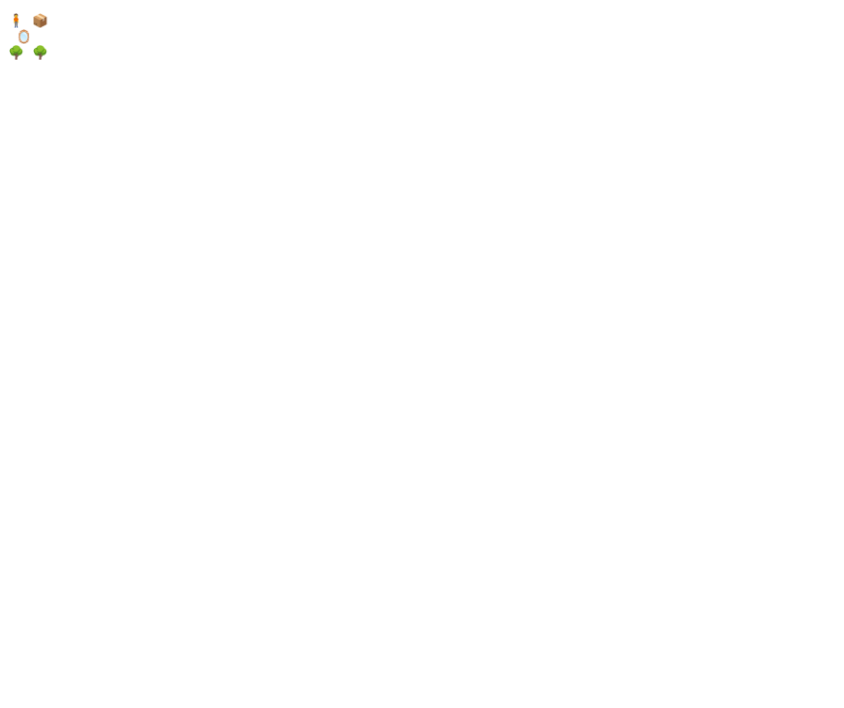
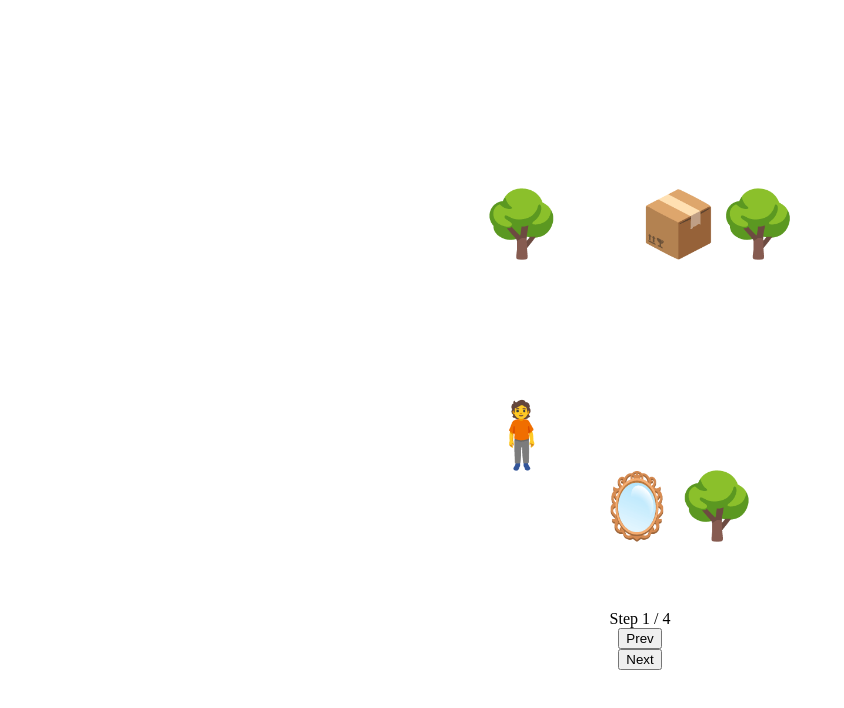
Before and after one commit to Khan1021/mirror-mirror-puzzle, a website with bundled scripts: page index.html in a window 1280 px wide. Shown: the whole page, without its empty margins (0-844 px from the left). Built offline with nearby package versions, Linux system fonts and the light colour scheme.

Commit message:
Load game data and add step navigation
Replace hardcoded sample state with dynamic game data loading from JSON file. Add prev/next button controls to navigate through game steps, display current step count and win status. Update HTML styling for centered layout.

```diff
--- a/index.html
+++ b/index.html
@@ -2,10 +2,27 @@
 <html lang="en">
 <head>
   <meta charset="UTF-8">
+  <style>
+    body{
+      height:100vh;
+      margin:0;
+      display:flex;
+      flex-direction:column;
+      align-items:center;
+      justify-content:center;
+    }
+    #grid{
+      font-size:4rem;
+      line-height:1.1;
+    }
+  </style>
   <title>Mirror Mirror Puzzle</title>
 </head>
 <body>
   <pre id="grid"></pre>
+  <div id="status"></div>
+  <button id="prev">Prev</button>
+  <button id="next">Next</button>
   <script type="module" src="dist/main.js"></script>
 </body>
 </html>
--- a/src/main.ts
+++ b/src/main.ts
@@ -28,16 +28,10 @@ interface GameState{
 
 
 
-const sampleState: GameState ={
-    width: 3,
-    height:3,
-    grid:[
-        [ {type: "character", direction: "right"},null, {type: "crate"}],
-        [ null, {type: "mirror", angle: 45}, null ],
-        [{type: "tree"}, null, {type: "tree"}]
-    ]
-};
-
+interface GameData{
+    won: boolean;
+    steps: GameState[];
+}
 
 // helper function that converts single cell into an emoji
 function cellToEmoji(cell: Cell): string{
@@ -76,6 +70,47 @@ function renderGrid(state: GameState): string{
 }
 
 const gridElement = document.getElementById("grid");
-if (gridElement !== null) {
-    gridElement.textContent = renderGrid(sampleState);
+const statusElement = document.getElementById("status");
+const prevButton = document.getElementById("prev");
+const nextButton = document.getElementById("next");
+
+let steps: GameState[] = [];
+let currentStep = 0;
+let won = false;
+
+function showStep(): void {
+    if (gridElement !== null) {
+        gridElement.textContent = renderGrid(steps[currentStep]!);
+    }
+    if (statusElement !== null) {
+        const winText = won && currentStep === steps.length - 1 ? " — WON!" : "";
+        statusElement.textContent = `Step ${currentStep + 1} / ${steps.length}${winText}`;
+    }
 }
+
+if (prevButton !== null) {
+    prevButton.addEventListener("click", () => {
+        if (currentStep > 0) {
+            currentStep -= 1;
+            showStep();
+        }
+    });
+}
+
+if (nextButton !== null) {
+    nextButton.addEventListener("click", () => {
+        if (currentStep < steps.length - 1) {
+            currentStep += 1;
+            showStep();
+        }
+    });
+}
+
+fetch("game_data.json")
+    .then((response) => response.json())
+    .then((data: GameData) => {
+        steps = data.steps;
+        won = data.won;
+        currentStep = 0;
+        showStep();
+    });
```
Also changed, not shown: dist/main.js, 1 other file.
